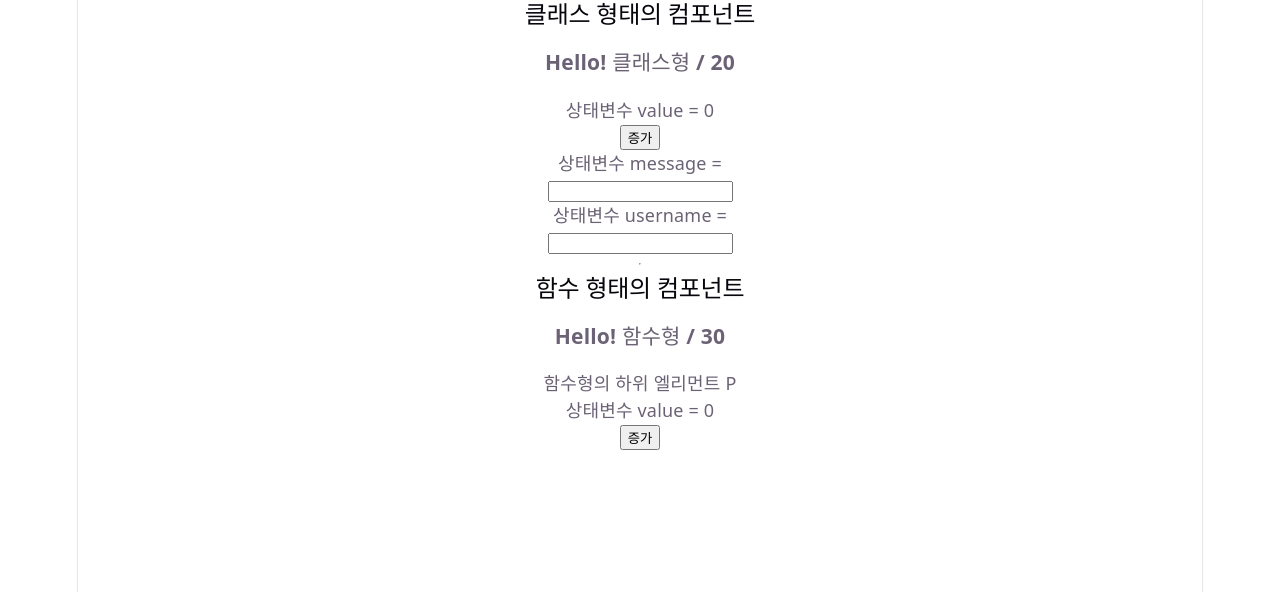
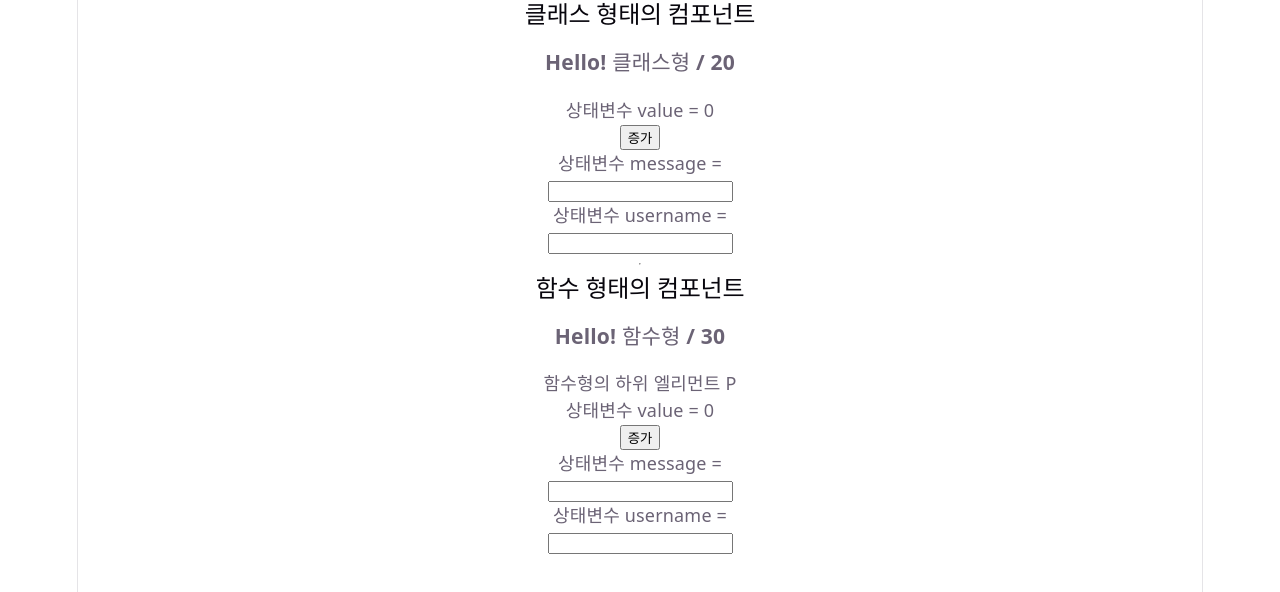
Before and after one commit to dong279/Html_Css_Javascript_ECMAScript_Project, a React (Vite) app in the folder todolist_react/: page / in a window 1280 px wide. Shown: the top 592 px of the page. Built offline with nearby package versions, Linux system fonts and the light colour scheme.

Commit message:
MyCompFunc.jsx update

```diff
--- a/todolist_react/src/components/MyComponent.jsx
+++ b/todolist_react/src/components/MyComponent.jsx
@@ -7,7 +7,7 @@ class MyComponent extends Component {
     message: "",
     username: "",
   };
-  //   event handler 함수
+  // event handler 함수
   handleChange = (e) => {
     this.setState({
       //message: e.target.value
--- a/todolist_react/src/components/MyComponentFunc.jsx
+++ b/todolist_react/src/components/MyComponentFunc.jsx
@@ -2,12 +2,18 @@ import React, { useState } from "react";
 
 const MyComponentFunc = ({ name, age, children }) => {
   const [value, setValue] = useState(0);
-  //   const [message, setMessage] = useState("");
-  //   const [username, setUsername] = useState("");
+  // const [message, setMessage] = useState("");
+  // const [username, setUsername] = useState("");
   const [inputs, setInputs] = useState({
     message: "",
     username: "",
   });
+  //비구조화 할당
+  const { message, username } = inputs;
+
+  //event handler 함수
+  const handleChange = (e) => {};
+
   return (
     <div>
       <h2>함수 형태의 컴포넌트</h2>
@@ -17,6 +23,11 @@ const MyComponentFunc = ({ name, age, children }) => {
       {children}
       <p>상태변수 value = {value}</p>
       <button onClick={() => setValue(value + 1)}>증가</button>
+      <p>상태변수 message = {message}</p>
+      <input name="message" value={message} onChange={handleChange} />
+      <br />
+      <p>상태변수 username = {username}</p>
+      <input name="username" value={username} onChange={handleChange} />
     </div>
   );
 };
```
